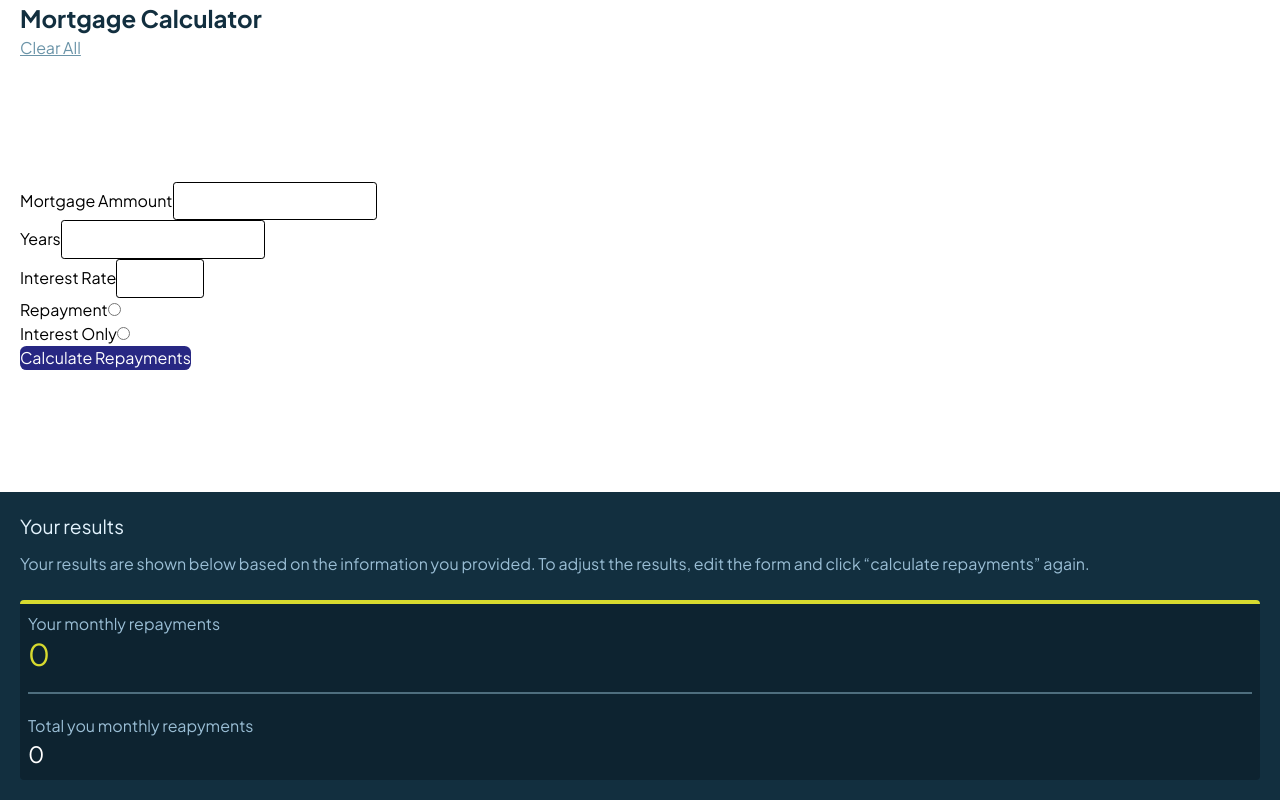
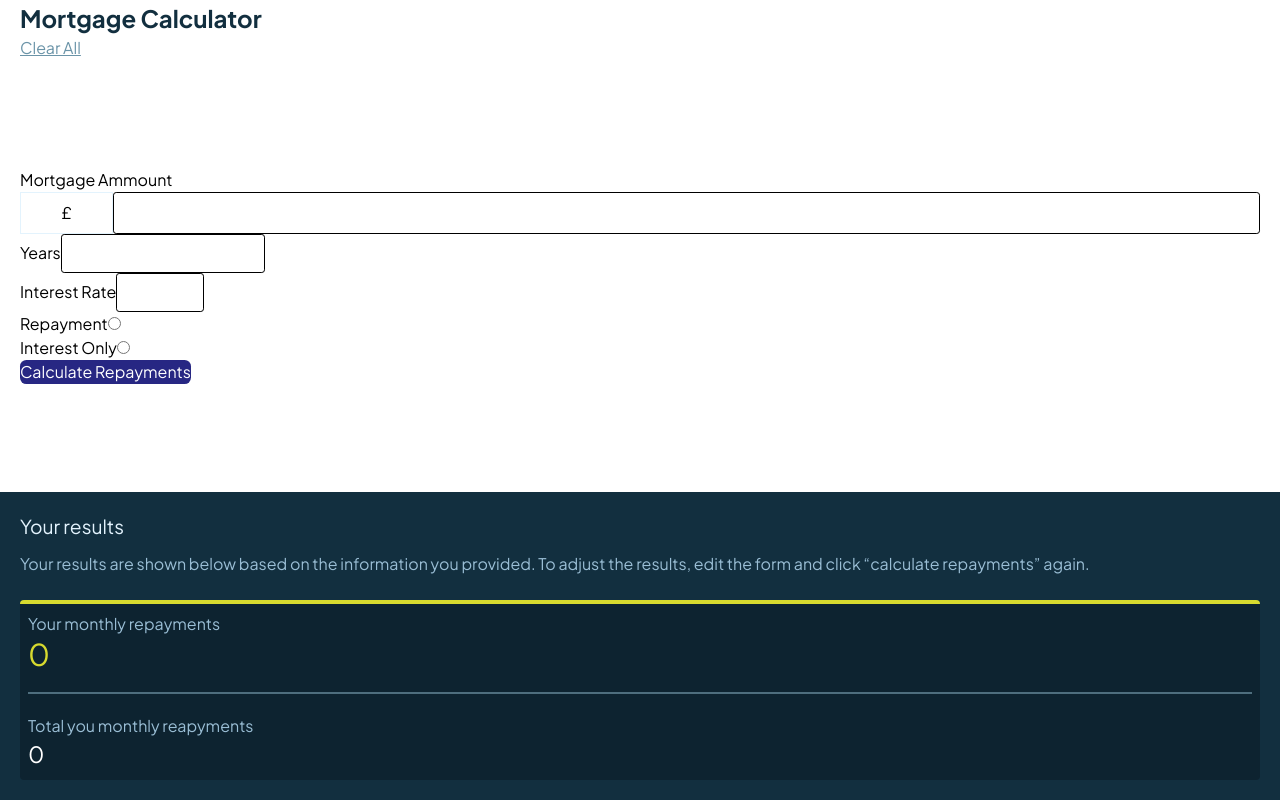
Before and after one commit to Humber70/mortgage-repayment-calculator, a React (Vite) app: page / in a window 1280 px wide. Built offline with nearby package versions, Linux system fonts and the light colour scheme.

Commit message:
style: improve layout of FormCalculate component for better user experience

```diff
--- a/src/components/FormCalculate.jsx
+++ b/src/components/FormCalculate.jsx
@@ -6,15 +6,12 @@ export default function FormCalculate ({data}) {
         <form onSubmit={handleClickCalulate}>
             <div>
                 <label htmlFor="amount">Mortgage Ammount</label>
-            <input type="text" name="amount" id="amount" onChange={handleNumeric} value={formatterValue}/>
+                <div className="flex items-besaline">
+                    <span className="w-[8%] border p-[.5rem] text-center border-[var(--slate-100)]">£</span>
+                    <input className="w-full border-l-[none]" type="text" name="amount" id="amount" onChange={handleNumeric} value={formatterValue}/>
                 </div>
-        <span
-            className={
-            messageError.errorAmount ? "display text-red-800" : "hidden"
-            }
-        >
-            {messageError.errorAmount && "this field is required"}
-        </span>
+            </div>
+            <span className={messageError.errorAmount ? "display text-red-800" : "hidden"}>{messageError.errorAmount && "this field is required"}</span>
             <div>
                 <label htmlFor="years">Years</label>
                 <input type="number" name="years" id="years" ref={inputRefYear}/>
```
Lines whose indentation alone changed are shown as unchanged.
